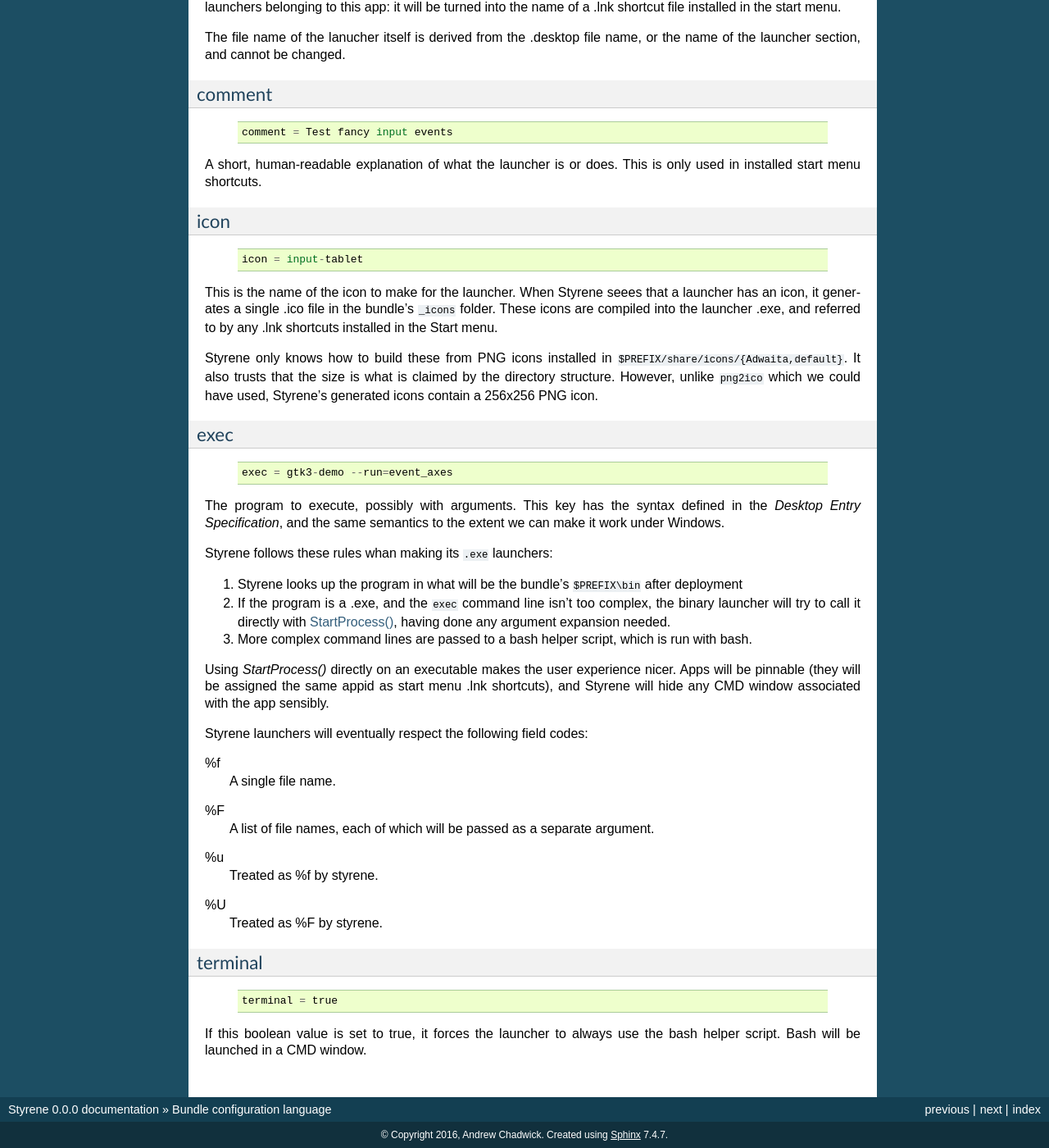
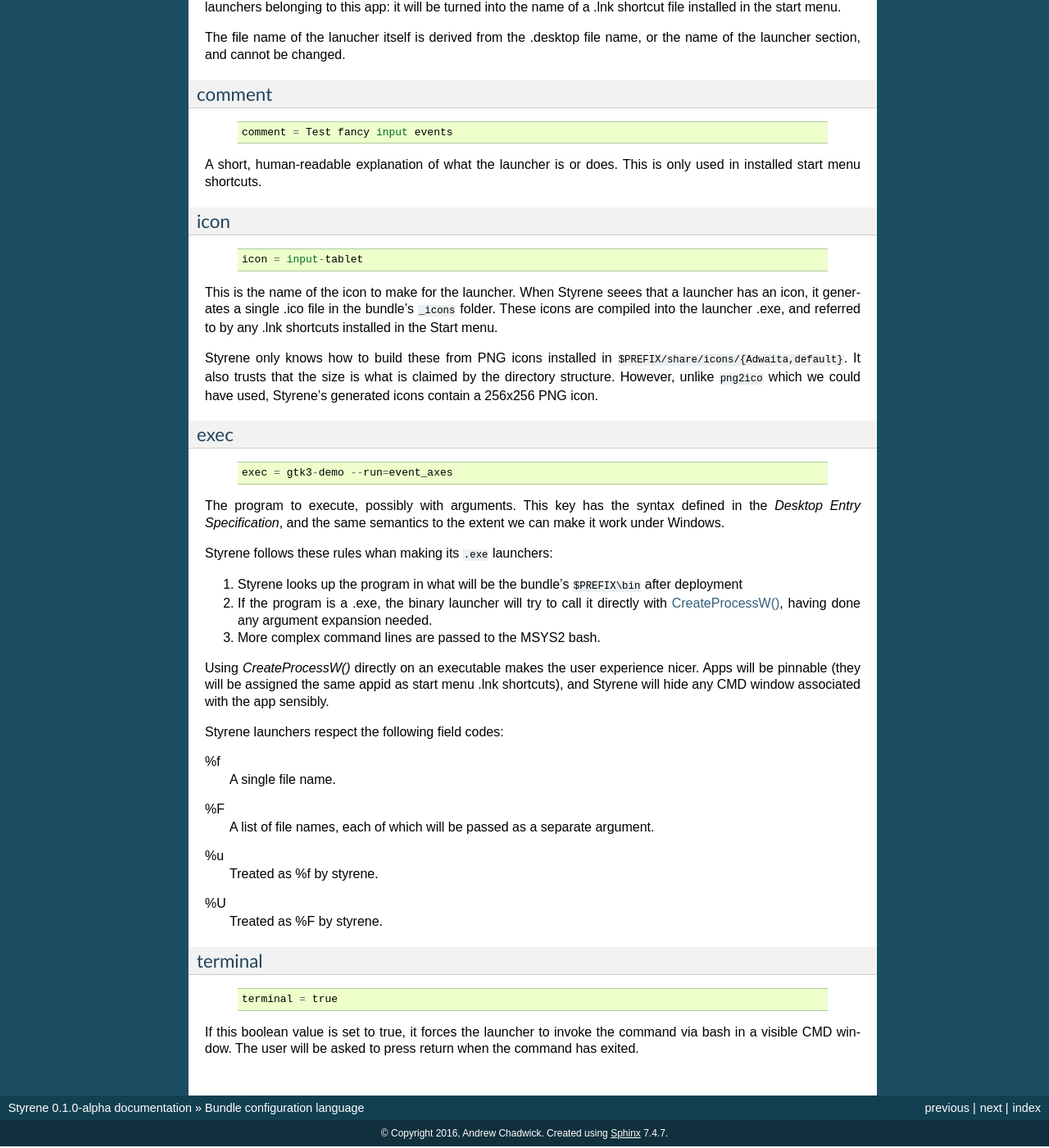
Before and after one commit to achadwick/styrene, a Sphinx documentation site: the page built from docs/bundleconf.rst, in a window 1280 px wide and 1400 px high, scrolled down 3289 px. Shown: the whole window at 82% size. Built offline with Sphinx 7.4.7, drawn with Linux system fonts in a browser that asks for light colours; some of the changed text lies outside the part shown.

Commit message:
Docs updates and corrections

```diff
--- a/docs/bundleconf.rst
+++ b/docs/bundleconf.rst
@@ -273,20 +273,18 @@ Styrene follows these rules whan making its ``.exe`` launchers:
    what will be the bundle's ``$PREFIX\bin`` after deployment
 
 2. If the program is a .exe,
-   and the ``exec`` command line isn't too complex,
    the binary launcher will try to call it directly
-   with `StartProcess()`_, having done any argument expansion needed.
+   with `CreateProcessW()`_, having done any argument expansion needed.
 
-3. More complex command lines are passed to a bash helper script,
-   which is run with bash.
+3. More complex command lines are passed to the MSYS2 bash.
 
-Using *StartProcess()* directly on an executable
+Using *CreateProcessW()* directly on an executable
 makes the user experience nicer.
 Apps will be pinnable
 (they will be assigned the same appid as start menu .lnk shortcuts),
 and Styrene will hide any CMD window associated with the app sensibly.
 
-Styrene launchers will eventually respect the following field codes:
+Styrene launchers respect the following field codes:
 
 %f
     A single file name.
@@ -308,10 +306,11 @@ terminal
         terminal = true
 
 If this boolean value is set to true,
-it forces the launcher to always use the bash helper script.
-Bash will be launched in a CMD window.
+it forces the launcher to invoke the command via bash
+in a visible CMD window.
+The user will be asked to press return when the command has exited.
 
 .. _.INI: https://en.wikipedia.org/wiki/INI_file
 .. _configparser: https://docs.python.org/3/library/configparser.html
 .. _Desktop Entry Specification: https://specifications.freedesktop.org/desktop-entry-spec/latest/
-.. _StartProcess(): https://msdn.microsoft.com/en-us/library/windows/desktop/ms682425(v=vs.85).aspx
+.. _CreateProcessW(): https://msdn.microsoft.com/en-us/library/windows/desktop/ms682425(v=vs.85).aspx
--- a/docs/conf.py
+++ b/docs/conf.py
@@ -65,9 +65,9 @@ author = 'Andrew Chadwick'
 # built documents.
 #
 # The short X.Y version.
-version = '0.0'
+version = '0.1'
 # The full version, including alpha/beta/rc tags.
-release = '0.0.0'
+release = '0.1.0-alpha'
 
 # The language for content autogenerated by Sphinx. Refer to documentation
 # for a list of supported languages.
```
